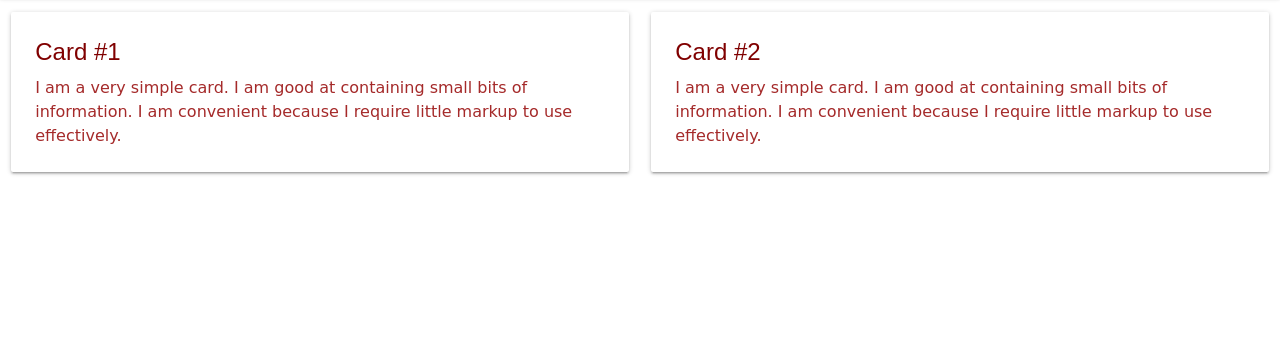
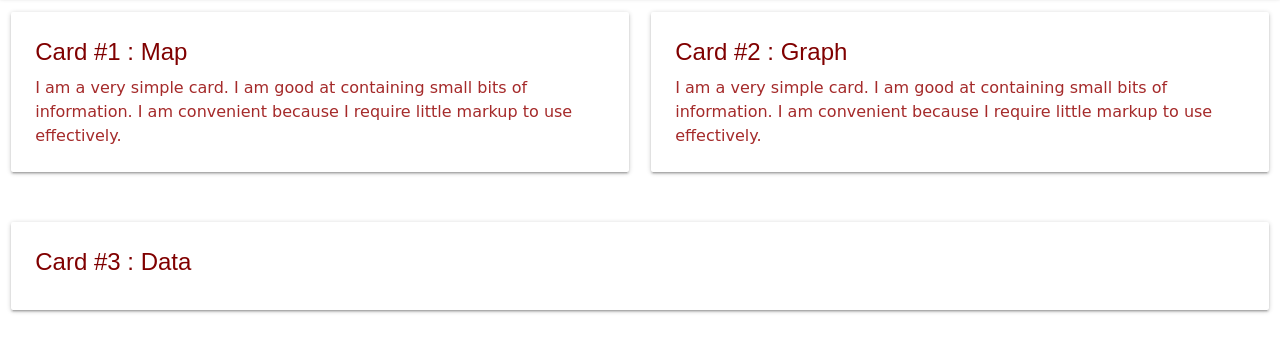
Before and after one commit to lily482008/covid22, a plain HTML site: page dash/index.html in a window 1280 px wide. Shown: the part 67-418 px from the top of the page. Drawn offline with nearby package versions, Linux system fonts and the light colour scheme.

Commit message:
added the 3rd card & data.

```diff
--- a/dash/index.html
+++ b/dash/index.html
@@ -10,9 +10,9 @@
     <!-- google icons set -->
     <link href="https://fonts.googleapis.com/icon?family=Material+Icons" rel="stylesheet">
     <link rel="stylesheet" href="styles.css">
+    <script src="covid.json"></script>
   </head>
   <body>
-
     <nav>
      <div class="nav-wrapper">
        <a href="#" class="brand-logo">Dashboard</a><i class="material-icons">whatshot</i>
@@ -21,24 +21,22 @@
        </ul>
      </div>
    </nav>
-
    <div class="mycontainer">
-
      <div class="row">
-
        <div class="col s12 m6">
          <div class="card">
            <div class="card-content">
-             <span class="card-title">Card #1</span>
+             <span class="card-title">Card #1 : Map</span>
              <p class="mypara1">I am a very simple card. I am good at containing small bits of information.
              I am convenient because I require little markup to use effectively.</p>
            </div>
          </div>
        </div>
+
        <div class="col s12 m6">
          <div class="card">
            <div class="card-content">
-             <span class="card-title">Card #2</span>
+             <span class="card-title">Card #2 : Graph</span>
              <p class="mypara2">I am a very simple card. I am good at containing small bits of information.
              I am convenient because I require little markup to use effectively.</p>
            </div>
@@ -46,5 +44,30 @@
        </div>
      </div>
 
+     <div class="row">
+       <div class="col s12">
+         <div class="card">
+           <div class="card-content">
+             <span class="card-title">Card #3 : Data</span>
+             <p id=mydata></p>
+           </div>
+         </div>
+       </div>
+     </div>
   </body>
+
+  <script type="text/javascript">
+  pushdata();
+  function pushdata(){
+    document.getElementById('mydata').innerHTML = coviddata.data[0].location + " death: " + coviddata.data[0].dead;
+      }
+
+  <!-- document.getElementById('mydata').innerHTML = coviddata.data[0].location + " recovered: " + coviddata.data[0].recovered; -->
+  <!-- document.getElementById('mydata').innerHTML = coviddata.data[0].location + " confirmed: " + coviddata.data[0].confirmed; -->
+  <!-- document.getElementById('mydata').innerHTML = coviddata.data[1].location + " death: " + coviddata.data[1].dead; -->
+  <!-- document.getElementById('mydata').innerHTML = coviddata.data[1].location + " recovered: " + coviddata.data[1].recovered; -->
+  <!-- document.getElementById('mydata').innerHTML = coviddata.data[1].location + " confirmed: " + coviddata.data[1].confirmed; -->
+
+  </script>
+
 </html>
```
